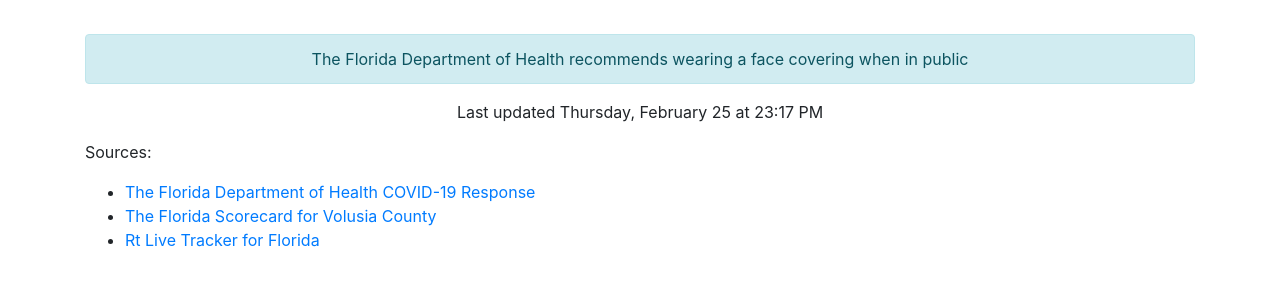
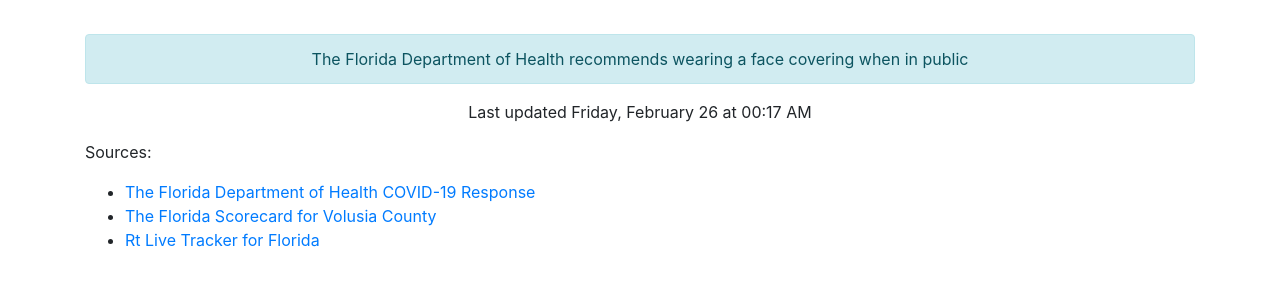
Before and after one commit to thinkjson/timeforchurch, a Jekyll site: the page built from index.md, in a window 1280 px wide. Shown: the part 544-830 px from the top of the page. Built offline with Jekyll 4.4.1, drawn with Linux system fonts in a browser that asks for light colours; our own code applies the rules of GitHub Pages for plain Markdown files.

Commit message:
Updating data

```diff
--- a/_includes/data.html
+++ b/_includes/data.html
@@ -10,4 +10,4 @@
     <div class="outcome text-success">YES</div>
     <div class="alert alert-info" role="alert">The Florida Department of Health recommends wearing a face covering when in public</div>
 
-    <p>Last updated Thursday, February 25 at 23:17 PM</p>
+    <p>Last updated Friday, February 26 at 00:17 AM</p>
```
